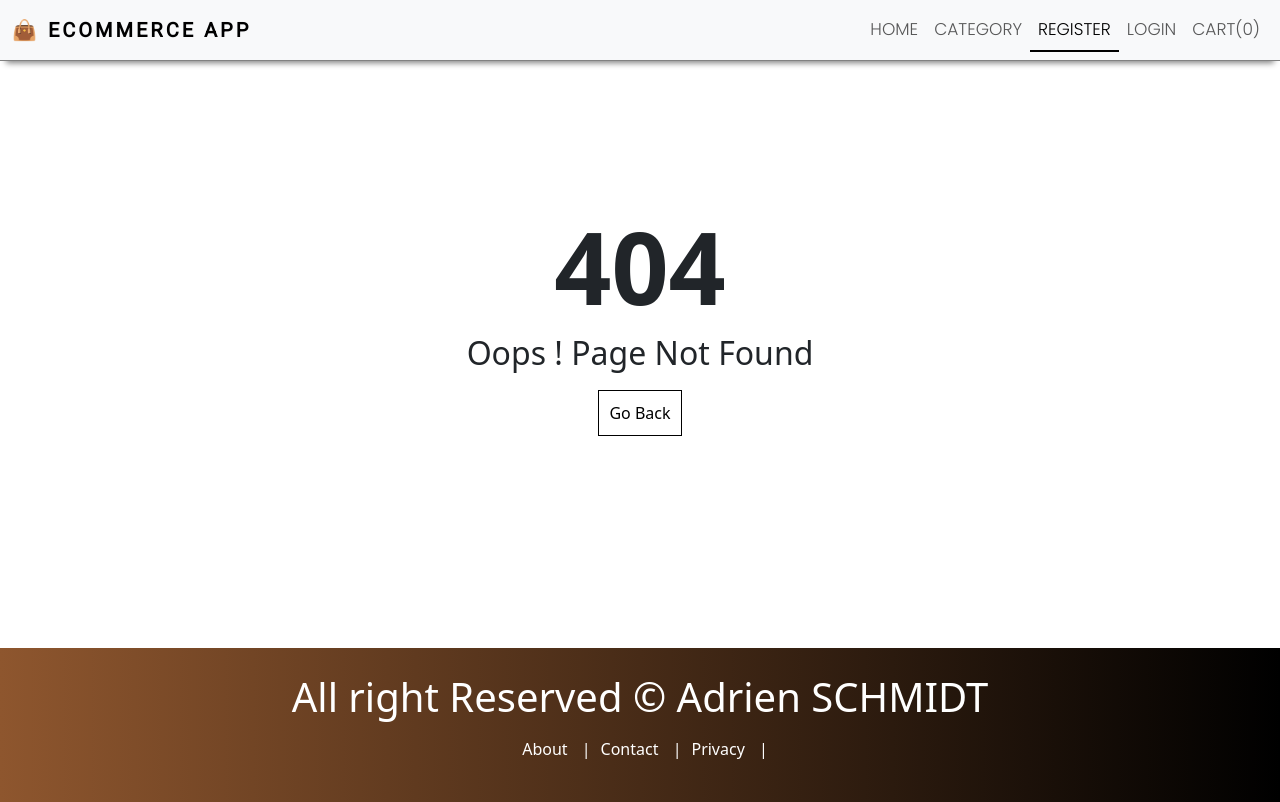
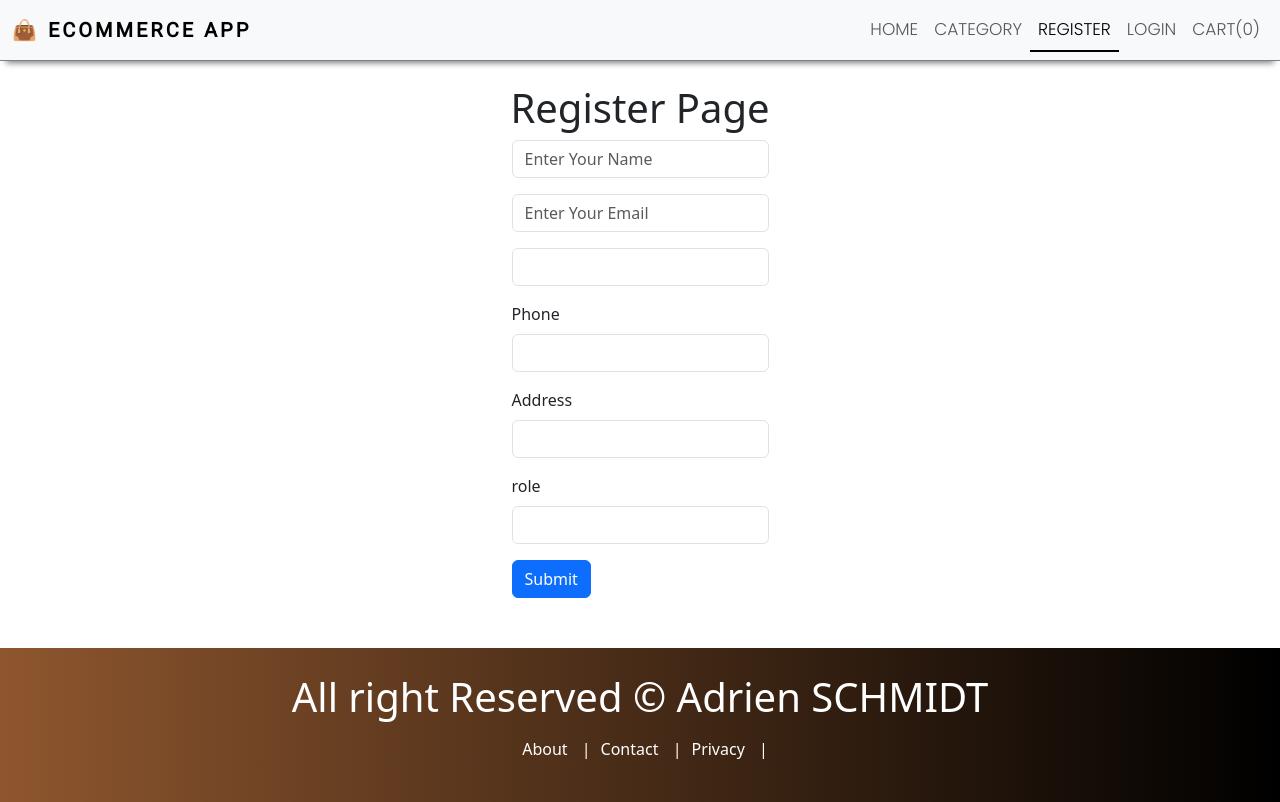
Before and after one commit to Adrien-25/e-commerce-app, a React (Create React App) app in the folder client/: page /register in a window 1280 px wide. Before the commit this address had no page. Built offline with nearby package versions, Linux system fonts and the light colour scheme.

Commit message:
Début du foirmulaire d'authentificaiton

```diff
--- a/client/src/App.js
+++ b/client/src/App.js
@@ -1,15 +1,18 @@
 import { Routes, Route } from 'react-router-dom';
 import About from './pages/About';
+import Register from './pages/Auth/Register';
 import Contact from './pages/Contact';
 import HomePage from './pages/HomePage';
 import Pagenotfound from './pages/Pagenotfound';
 import Policy from './pages/Policy';
+
 
 function App() {
   return (
     <>
       <Routes>
         <Route path='/' element={<HomePage />} />
+        <Route path='/register' element={<Register />} />
         <Route path='/about' element={<About />} />
         <Route path='/contact' element={<Contact />} />
         <Route path='/policy' element={<Policy />} />
--- a/client/src/index.css
+++ b/client/src/index.css
@@ -1,6 +1,6 @@
 @import url('https://fonts.googleapis.com/css2?family=Playfair+Display:wght@700&family=Poppins:wght@300;400&family=Roboto&display=swap');
 
-*{
+* {
   margin: 0;
   padding: 0;
   box-sizing: border-box;
@@ -13,61 +13,61 @@
 /*=====================================
   HEADER
 */
-.navbar{
+.navbar {
   font-family: 'Poppins', sans-serif;
   font-size: 17px;
   line-height: 26px;
   text-transform: uppercase;
   box-shadow: 0 8px 6px -6px gray;
-  --webkit-box-shadow:0 8px 6px -6px gray;
+  --webkit-box-shadow: 0 8px 6px -6px gray;
   border-bottom: 0.5px solid gray;
 }
 
-.nav-link{
-  font-weight: 300!important;
+.nav-link {
+  font-weight: 300 !important;
 }
 
-.active{
+.active {
   border-bottom: 2px solid black;
 }
 
-.navbar-brand{
+.navbar-brand {
   font-weight: 700;
   font-family: 'Roboto', sans-serif;
   letter-spacing: 3px;
 }
-/* =================================
-============ FOOTER ============== */
-.footer{
+
+/*=====================================
+  FOOTER
+*/
+.footer {
   color: white;
   padding: 25px;
   background: #000000;
-  background: -webkit-linear-gradient(
-    to right,
-    #8e562e,
-    #000000
-  );
-  background: linear-gradient(
-    to right,
-    #8e562e,
-    #000000
-  );
+  background: -webkit-linear-gradient(to right,
+      #8e562e,
+      #000000);
+  background: linear-gradient(to right,
+      #8e562e,
+      #000000);
 }
 
-.footer a{
+.footer a {
   text-decoration: none;
   color: white;
   padding: 10px;
   border-bottom: 2px solid transparent;
   transition: border 1s ease;
 }
-.footer a:hover{
+
+.footer a:hover {
   color: white;
   border-bottom: 2px solid #ffefba;
 }
 
-/* =================================
-======== PAGE NOT FOUND ======= */
+/*=====================================
+  PAGE NOT FOUND
+*/
 .pnf {
   display: flex;
   min-height: 65vh;
@@ -92,13 +92,15 @@
   padding: 10px;
   margin-top: 10px;
 }
+
 .pnf-btn:hover {
   background-color: black;
   color: white;
 }
 
-/* =================================
-======== CONTACT ======= */
+/*=====================================
+  CONTACT
+*/
 .contactus {
   margin: 0;
   padding: 0;
@@ -107,3 +109,14 @@
   align-items: center;
   justify-content: center;
 }
+
+/*=====================================
+  REGISTER PAGE
+*/
+.register {
+  display: flex;
+  align-items: center;
+  justify-content: center;
+  height: 70vh;
+  flex-direction: column;
+}
--- /dev/null
+++ b/client/src/pages/Auth/Register.js
@@ -0,0 +1,53 @@
+import React from 'react'
+import Layout from '../../components/Layout'
+
+const Register = () => {
+    return (
+        <Layout title="Register - Ecommerce App">
+            <div className='register'>
+                <h1>Register Page</h1>
+                <form>
+                    <div className="mb-3">
+                        <input
+                            type="text"
+                            className="form-control"
+                            id="exampleInputEmail1"
+                            placeholder='Enter Your Name'
+                        />
+                    </div>
+
+                    <div className="mb-3">
+                        <input
+                            type="text"
+                            className="form-control"
+                            id="exampleInputEmail1"
+                            placeholder='Enter Your Email'
+                        />
+                    </div>
+                    <div className="mb-3">
+
+                        <input type="password" className="form-control" id="exampleInputPassword1" />
+                    </div>
+                    <div className="mb-3">
+                        <label htmlFor="exempleInputName" className="form-label">Phone</label>
+                        <input type="text" className="form-control" id="exampleInputEmail1" />
+                    </div>
+                    <div className="mb-3">
+                        <label htmlFor="exempleInputName" className="form-label">Address</label>
+                        <input type="text" className="form-control" id="exampleInputEmail1" />
+                    </div>
+                    <div className="mb-3">
+                        <label htmlFor="exempleInputName" className="form-label">role</label>
+                        <input type="text" className="form-control" id="exampleInputEmail1" />
+                    </div>
+
+
+                    <button type="submit" className="btn btn-primary">Submit</button>
+                </form>
+
+            </div>
+        </Layout>
+    )
+}
+
+export default Register
```
